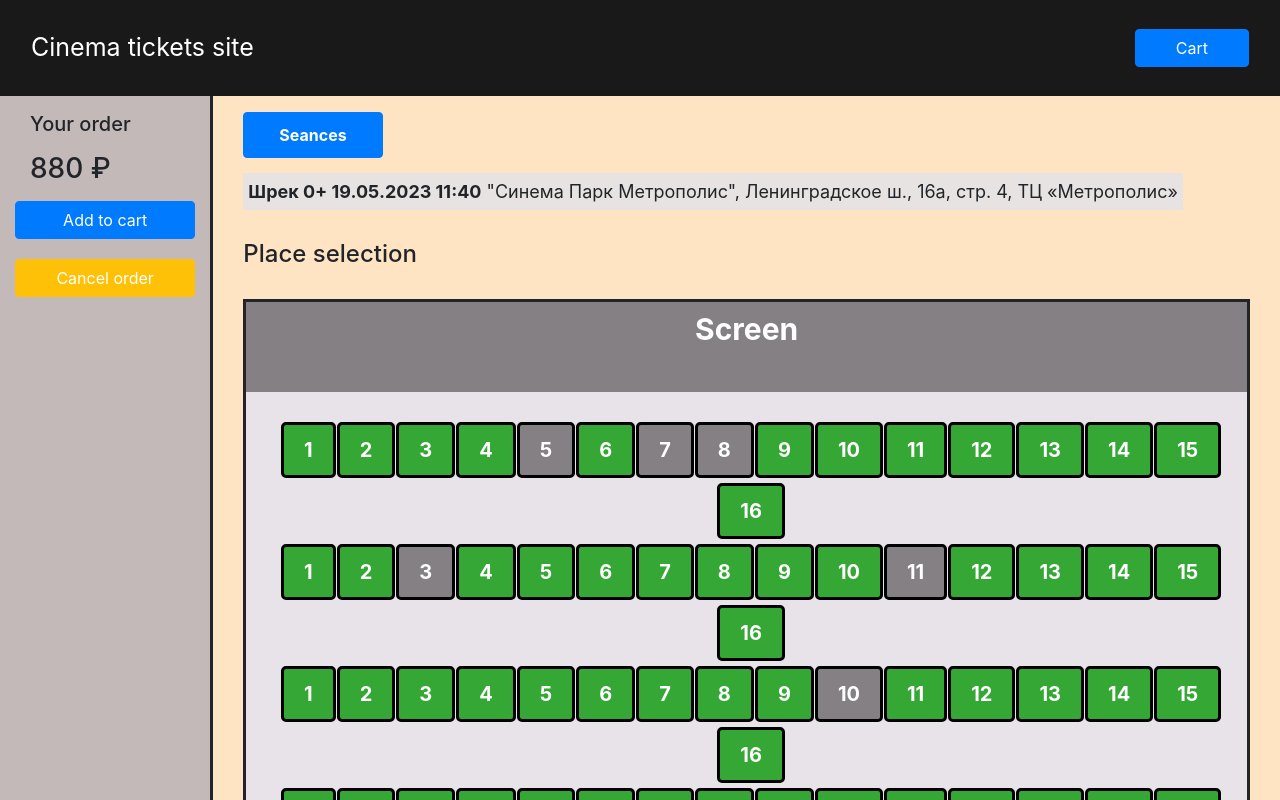
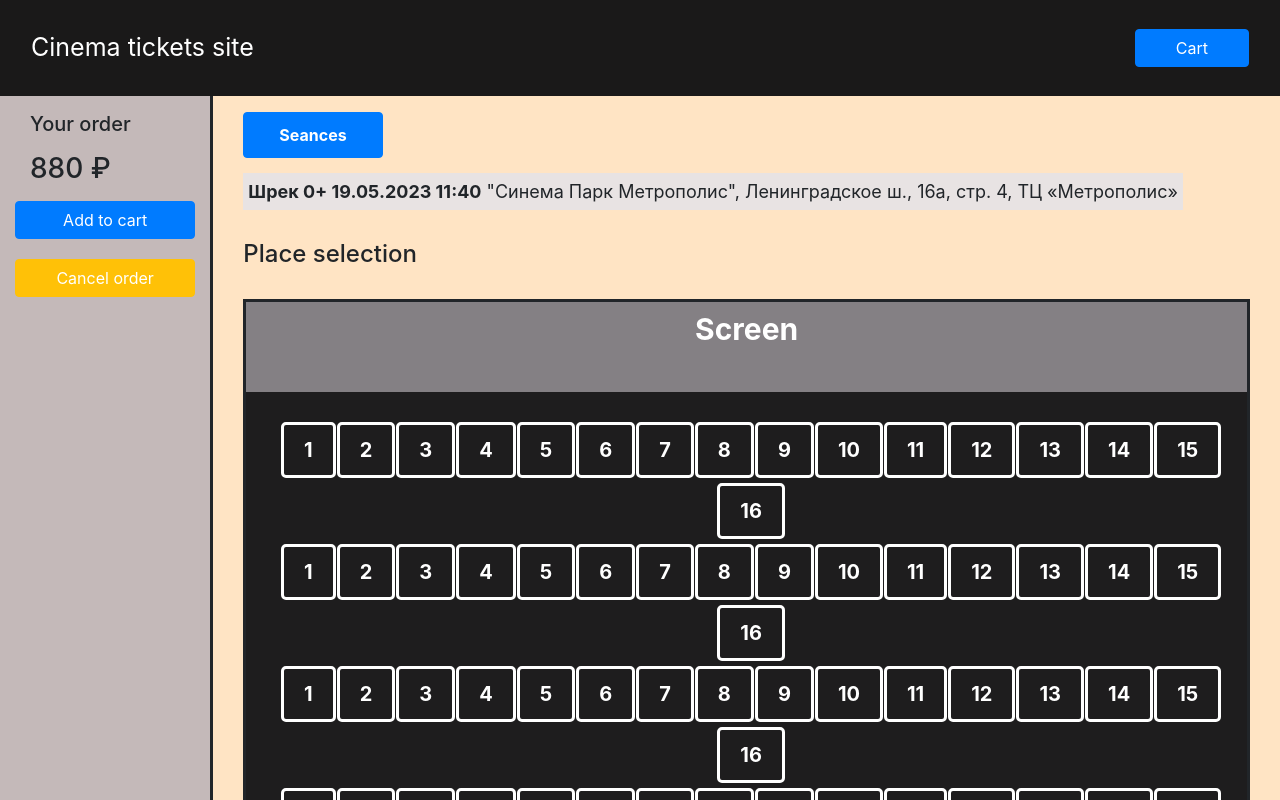
Before and after one commit to IlyaKyazimov/cinema_tickets, an Angular app in the folder front-end/: page /1/1/1/1/places in a window 1280 px wide. Shown: the top 800 px of the page. Built offline with nearby package versions, Linux system fonts and the light colour scheme.

Commit message:
design changes

```diff
--- a/front-end/src/app/places/places.component.css
+++ b/front-end/src/app/places/places.component.css
@@ -58,7 +58,7 @@
 }
 
 .cinema {
-    background-color: rgb(232, 227, 232);
+    background-color: rgb(30, 29, 30);
     border: solid;
     margin-left: 15px;
     margin-right: 15px;
@@ -86,9 +86,8 @@
 .seat {
     cursor: pointer;
     display: inline-block;
-    background-color: rgb(53, 167, 53);
     color: white;
-    border: solid black;
+    border: solid white;
     font-weight: bold;
     font-size: 20px;
     border-radius: 5px;
@@ -127,15 +126,17 @@
     }
 }
 
-.seat:hover {
-    background-color: green;
+.Free:hover {
+    background-color: #ffd25e;
+    color: black;
+    border-color: black;
 }
 
-.reserved {
+.Sold {
     background-color: rgb(132, 128, 132);
     cursor: not-allowed;
 }
 
-.reserved:hover {
+.Sold:hover {
     background-color: rgb(132, 128, 132);
 }
```
